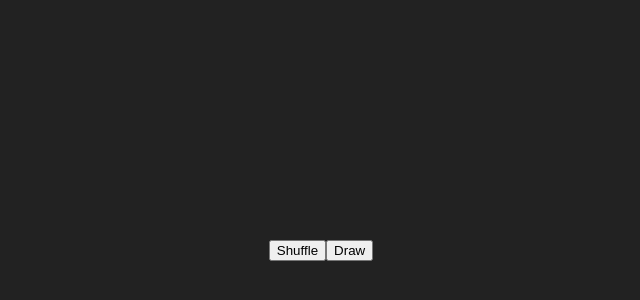
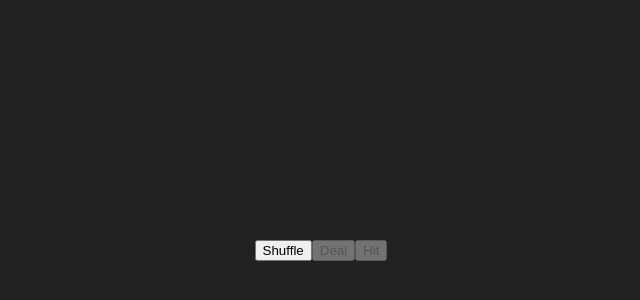
Before and after one commit to smattle/blackjack, a Next.js app in the folder my-app/: page /game in a window 1280 px wide. Shown: the part 150-450 px from the top of the page, without its empty margins (319-959 px from the left). Built offline with nearby package versions, Linux system fonts and the light colour scheme.

Commit message:
feat: add dealer card handling and update deal functionality in game page

```diff
--- a/my-app/src/app/game/page.js
+++ b/my-app/src/app/game/page.js
@@ -4,6 +4,7 @@ import { useState } from 'react';
 export default function GamePage() {
   const [deckId, setDeckId] = useState(null);
   const [playerCards, setPlayerCards] = useState([]);
+  const [dealerCards, setDealerCards] = useState([]);
 
   const shuffleDeck = async () => {
     const { deck_id } = await fetch(
@@ -11,6 +12,15 @@ export default function GamePage() {
     ).then(r => r.json());
     setDeckId(deck_id);
     setPlayerCards([]);
+    setDealerCards([]);
+  };
+
+  const deal = async () => {
+    const { cards } = await fetch(
+      `https://deckofcardsapi.com/api/deck/${deckId}/draw/?count=4`
+    ).then(r => r.json());
+    setPlayerCards(cards.slice(0, 2));
+    setDealerCards(cards.slice(2, 4));
   };
 
   const drawCard = async () => {
@@ -23,7 +33,15 @@ export default function GamePage() {
   return (
     <div>
       <button onClick={shuffleDeck}>Shuffle</button>
-      <button onClick={drawCard}>Draw</button>
+      <button onClick={deal} disabled={!deckId}>Deal</button>
+      <button onClick={drawCard} disabled={!deckId}>Hit</button>
+
+      <div>
+        {dealerCards.map(card => (
+          <img key={card.code} src={card.image} alt={card.code} />
+        ))}
+      </div>
+
       <div>
         {playerCards.map(card => (
           <img key={card.code} src={card.image} alt={card.code} />
```
